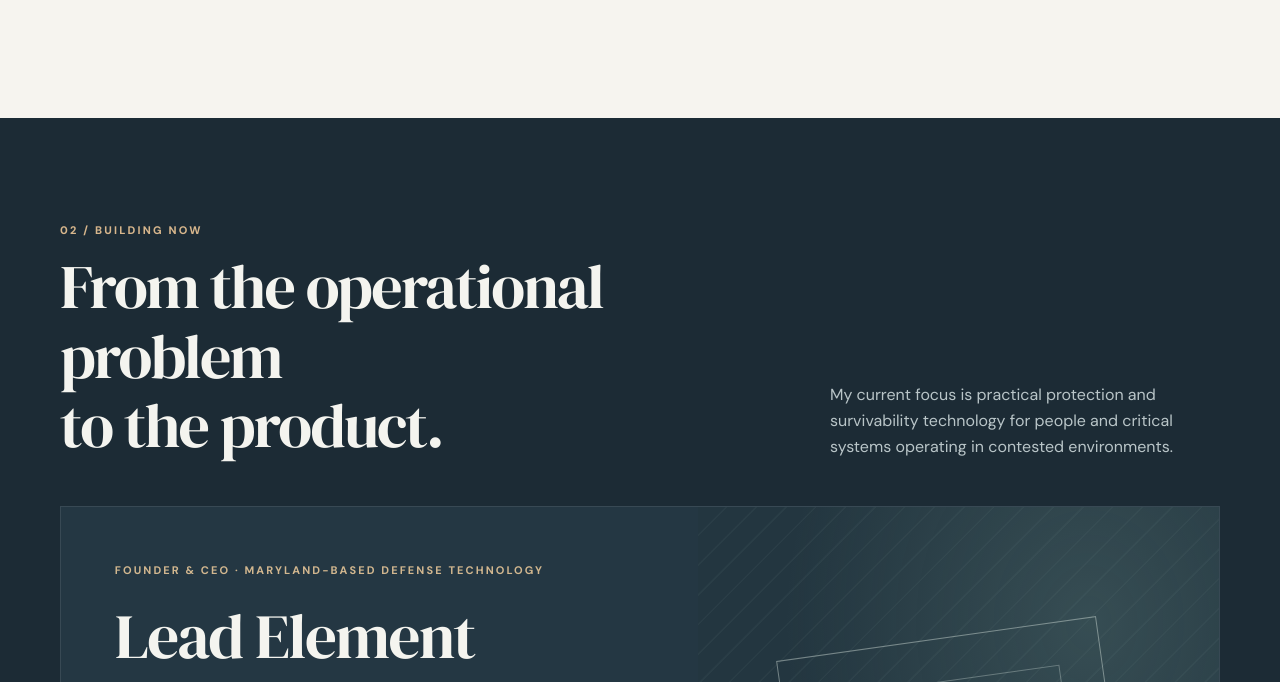
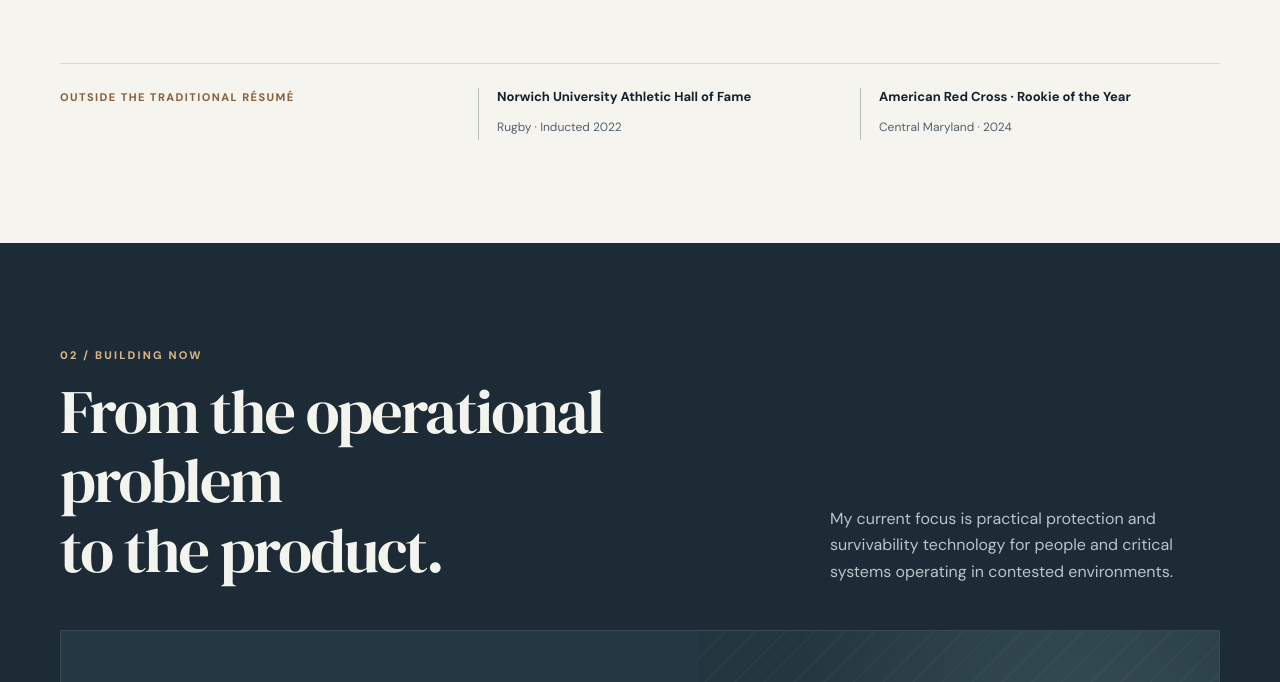
Before and after one commit to kathatsys11/portfolio, a plain HTML site: page index.html in a window 1280 px wide. Shown: the part 1866-2548 px from the top of the page. Drawn offline with Linux system fonts and the light colour scheme.

Commit message:
Add verified leadership recognition and refine APL description

```diff
--- a/index.html
+++ b/index.html
@@ -104,6 +104,11 @@
             <p>Today, I’m building <a class="inline-link" href="https://leadelement.design/" target="_blank" rel="noopener noreferrer">Lead Element LLC</a> while pursuing a joint MBA at Johns Hopkins Carey Business School and MA in Design Leadership at MICA. I bring an operator’s eye for the problem, a business perspective on execution, and a designer’s willingness to challenge assumptions.</p>
           </div>
         </div>
+        <div class="honors">
+          <div class="honors-label">Outside the traditional résumé</div>
+          <div class="honor"><strong>Norwich University Athletic Hall of Fame</strong><span>Rugby · Inducted 2022</span></div>
+          <div class="honor"><strong>American Red Cross · Rookie of the Year</strong><span>Central Maryland · 2024</span></div>
+        </div>
       </div>
     </section>
 
@@ -169,7 +174,7 @@
           <article class="exp-item">
             <div class="exp-head"><span class="kicker">National security</span><span class="exp-year">2025–2026</span></div>
             <h3>Johns Hopkins Applied Physics Laboratory</h3>
-            <p>Business operations work within the National Security Sector, connecting strategy, analysis, coordination, and mission-area decision support.</p>
+            <p>Business operations work in a national security mission area, connecting strategy, analysis, coordination, and mission-area decision support.</p>
           </article>
         </div>
         <div class="education">
```
